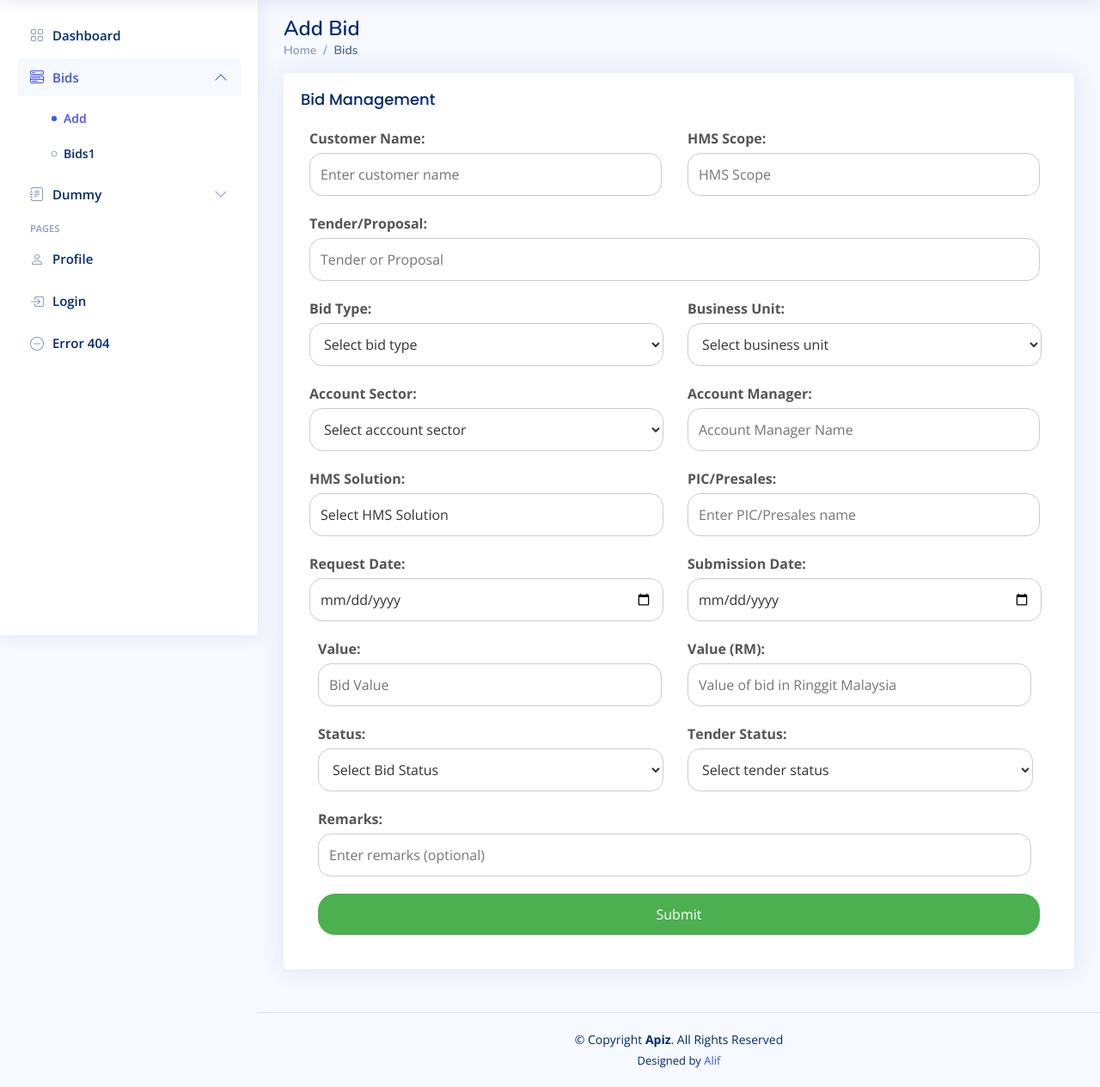
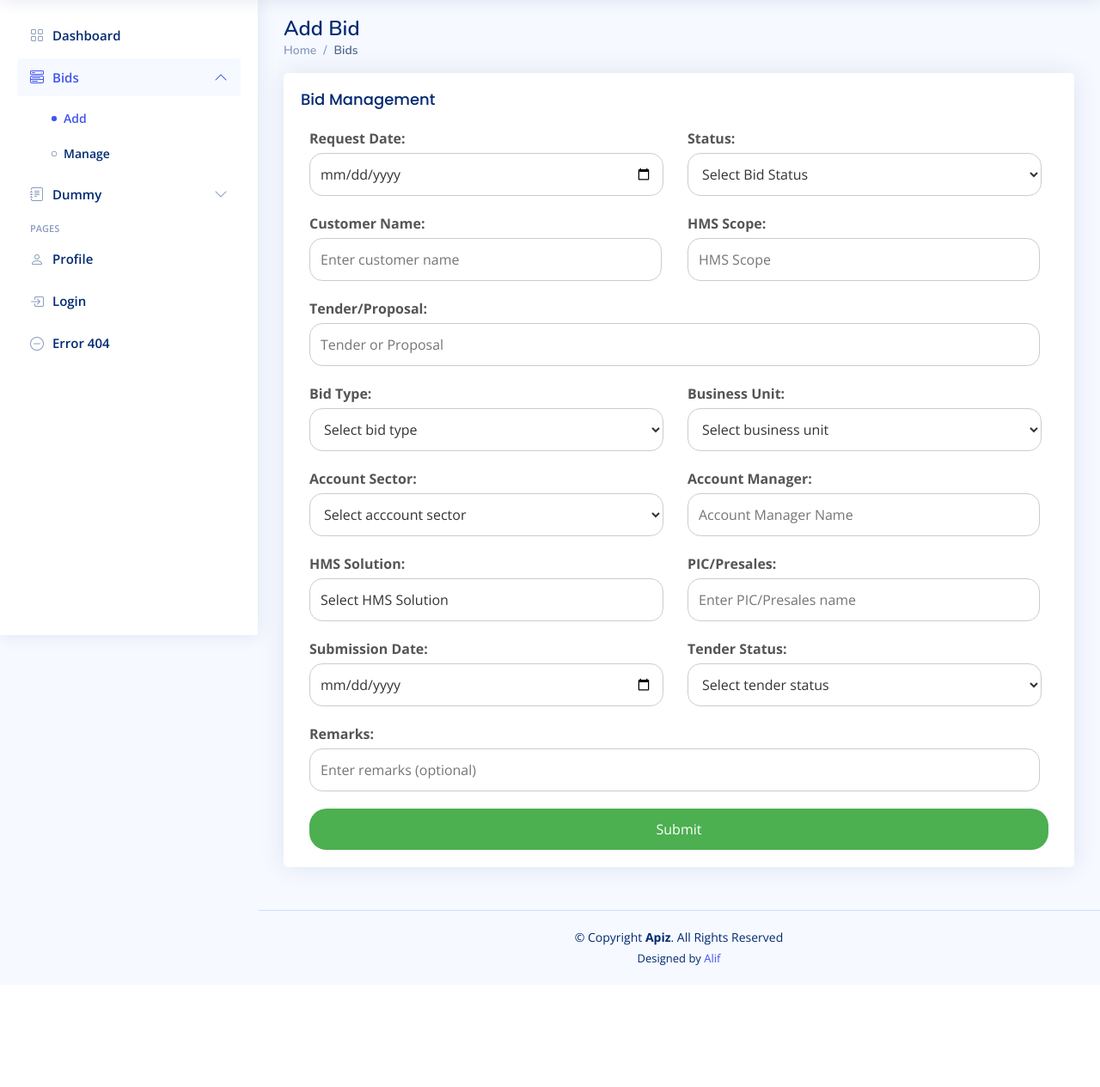
Before and after one commit to TehAis666/Solution-Portal, a PHP site: page /addbid.php in a window 1280 px wide. Shown: the part 61-1326 px from the top of the page at 86% size. After the commit the page ends 1185 px from the top, so only its background shows below. Run offline with PHP 8.4, Linux system fonts and the light colour scheme; some libraries are stand-ins or nearby versions.

Commit message:
update view page

```diff
--- a/addbid.php
+++ b/addbid.php
@@ -454,7 +454,7 @@
   <aside id="sidebar" class="sidebar">
     <ul class="sidebar-nav" id="sidebar-nav">
       <li class="nav-item">
-        <a class="nav-link collapsed" href="index.html">
+        <a class="nav-link collapsed" href="dashboard.php">
           <i class="bi bi-grid"></i>
           <span>Dashboard</span>
         </a>
@@ -474,13 +474,13 @@
           class="nav-content collapse show"
           data-bs-parent="#sidebar-nav">
           <li>
-            <a href="addbid.html" class="active">
+            <a href="addbid.php" class="active">
               <i class="bi bi-circle"></i><span>Add</span>
             </a>
           </li>
           <li>
-            <a href="#">
-              <i class="bi bi-circle"></i><span>Bids1</span>
+            <a href="managebid.php">
+              <i class="bi bi-circle"></i><span>Manage</span>
             </a>
           </li>
         </ul>
@@ -555,6 +555,23 @@
           <div class="card-body">
             <h5 class="card-title">Bid Management</h5>
             <form id="addbidcont" action="controller/addbidcont.php" method="post" enctype="multipart/form-data" onsubmit="return validateForm()">
+            <div class="form-row">
+                <div class="form-group">
+                  <label for="requestDate">Request Date:</label>
+                  <div class="">
+                    <input type="date" class="form-control" name="RequestDate" id="requestDate" required>
+                  </div>
+                </div>
+                <div class="form-group">
+                      <label for="status">Status:</label>
+                      <select id="status" name="Status" required>
+                        <option value="">Select Bid Status</option>
+                        <option value="Submitted">Submitted</option>
+                        <option value="Drop">Drop</option>
+                        <option value="WIP">WIP</option>
+                      </select>
+                    </div>
+              </div>
               <div class="form-row">
                 <div class="form-group">
                   <label for="custName">Customer Name:</label>
@@ -648,41 +665,12 @@
               </div>
               <div class="form-row">
                 <div class="form-group">
-                  <label for="requestDate">Request Date:</label>
-                  <div class="">
-                    <input type="date" class="form-control" name="RequestDate" id="requestDate" required>
-                  </div>
-                </div>
-                <div class="form-group">
                   <label for="submissionDate">Submission Date:</label>
                   <div class="">
                     <input type="date" class="form-control" name="SubmissionDate" id="submissionDate" required>
                   </div>
                 </div>
-              </div>
-              <div class="form-row">
                 <div class="form-group">
-                  <div class="form-row">
-                    <div class="form-group">
-                      <label for="value">Value:</label>
-                      <input type="text" id="value" name="Value" required placeholder="Bid Value">
-                    </div>
-                    <div class="form-group">
-                      <label for="RMValue">Value (RM):</label>
-                      <input type="text" id="RMValue" name="RMValue" placeholder="Value of bid in Ringgit Malaysia" readonly>
-                    </div>
-                  </div>
-                  <div class="form-row">
-                    <div class="form-group">
-                      <label for="status">Status:</label>
-                      <select id="status" name="Status" required>
-                        <option value="">Select Bid Status</option>
-                        <option value="Submitted">Submitted</option>
-                        <option value="Drop">Drop</option>
-                        <option value="WIP">WIP</option>
-                      </select>
-                    </div>
-                    <div class="form-group">
                       <label for="tenderStatus">Tender Status:</label>
                       <select id="tenderStatus" name="TenderStatus" required>
                         <option value="">Select tender status</option>
@@ -694,7 +682,7 @@
                         <option value="Unknown">Unknown</option>
                       </select>
                     </div>
-                  </div>
+              </div>
                   <div class="form-row">
                     <div class="form-group">
                       <label for="remarks">Remarks:</label>
@@ -836,10 +824,6 @@
       }
     }
   }
-    document.getElementById("value").addEventListener("input", function() {
-      let value = this.value;
-      document.getElementById("RMValue").value = value ? "RM " + value : ""; // Add " RM" next to the value
-  });
   </script>
 </body>
 
--- a/layouts/sidebar.php
+++ b/layouts/sidebar.php
@@ -25,13 +25,13 @@
             data-bs-parent="#sidebar-nav"
           >
             <li>
-              <a href="addbid.html">
+              <a href="addbid.php">
                 <i class="bi bi-circle"></i><span>Add</span>
               </a>
             </li>
             <li>
               <a href="#">
-                <i class="bi bi-circle"></i><span>Bids1</span>
+                <i class="bi bi-circle"></i><span>Manage</span>
               </a>
             </li>
           </ul>
```
